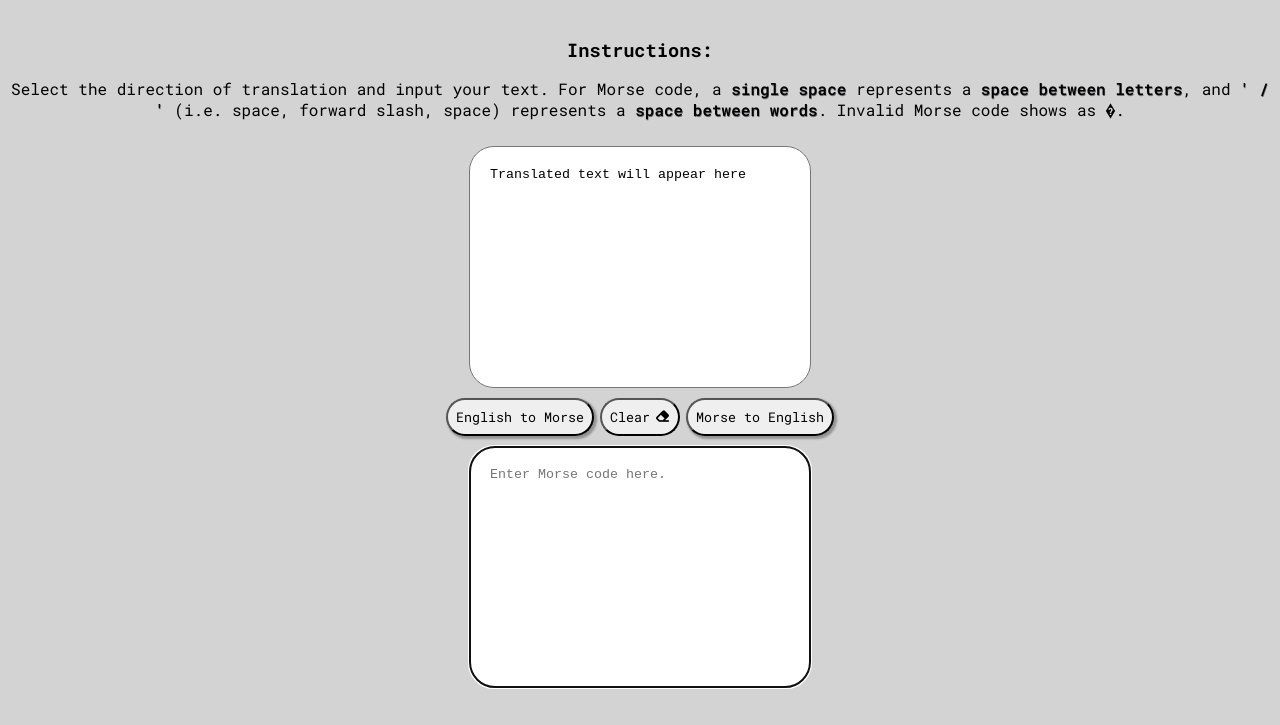
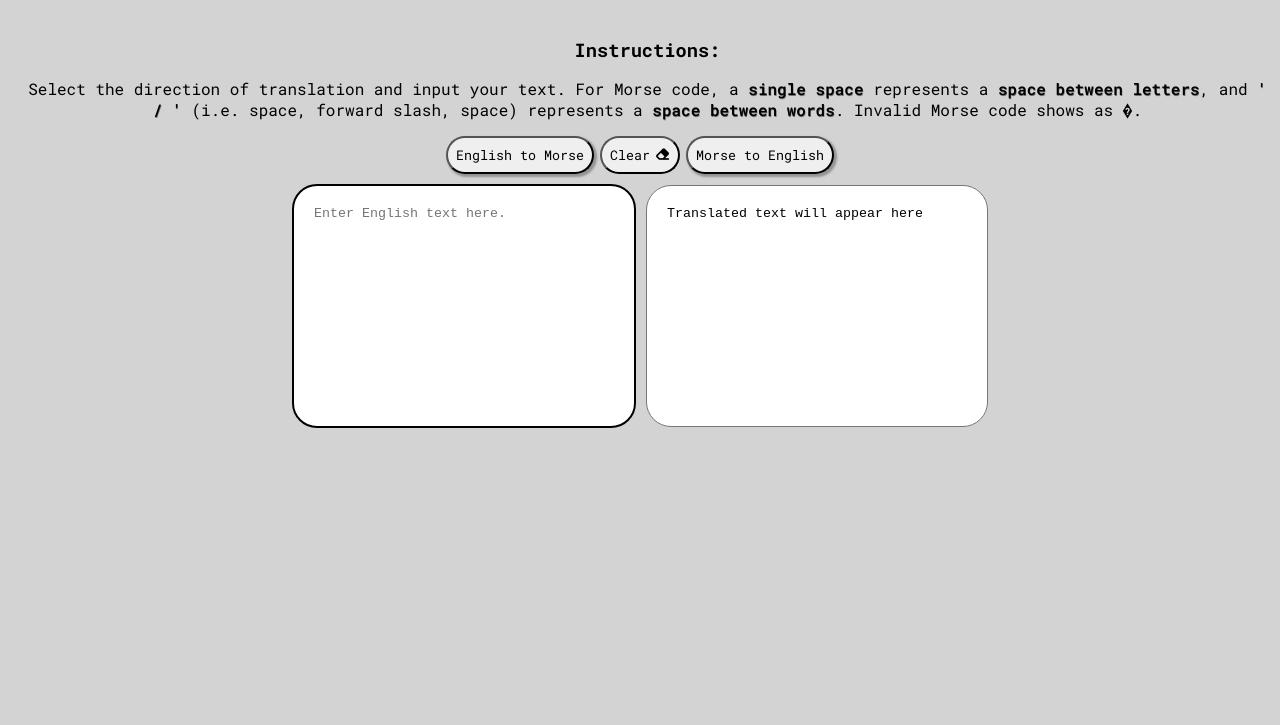
Before and after one commit to rebeccaw628/morse-code-translator, a website with bundled scripts: page index.html in a window 1280 px wide. Shown: the part 75-800 px from the top of the page. Built offline with nearby package versions, Linux system fonts and the light colour scheme.

Commit message:
cleans code and fixes styling for responsiveness

```diff
--- a/index.html
+++ b/index.html
@@ -25,23 +25,18 @@
             </p>
         </div>
         <div class="translation-container">
-            <div class="direction">
-
+            <div class="buttons">
+                <button id="btn1" class="focusBtn">English to Morse</button>
+                <div class="clearBtn-container">
+                    <button class="clearBtn">Clear<i class="fa-solid fa-eraser"></i></button>
+                </div>
+                <button id="btn2" class="focusBtn">Morse to English</button>
             </div>
             <div class='input-container'>
                 <textarea class="eng" id="eng-txt" placeholder="Enter English text here."></textarea>
-                <div class="buttons">
-                    <button id="btn1" class="focusBtn">English to Morse</button>
-                    <div class="separator">
-                        <button class="clearBtn">Clear<i class="fa-solid fa-eraser"></i></button>
-                    </div>
-                    <button id="btn2" class="focusBtn">Morse to English</button>
-
-                </div>
                 <textarea class="morse" id="morse-txt" placeholder="Enter Morse code here."></textarea>
             </div>
         </div>
-
     </div>
 </body>
 </html>
--- a/scripts/script.js
+++ b/scripts/script.js
@@ -11,17 +11,12 @@ const eng = document.querySelector('#eng-txt')
 const morse = document.querySelector('#morse-txt')
 const btn1 = document.querySelector('#btn1')
 const btn2 = document.querySelector('#btn2')
-const btnClear = document.querySelector('.clear')
+const btnClear = document.querySelector('.clearBtn')
 
 
 const translation = (inputField, outputField, translateFn, dictionary) => {
-    inputField.readOnly = false;
-    inputField.focus();
-    inputField.value = '';
-    outputField.readOnly = true;
-    outputField.value = 'Translated text will appear here';
-
     return function() {
+        //Update DOM to reflect translation direction
         inputField.readOnly = false;
         inputField.focus();
         inputField.value = '';
@@ -63,39 +58,12 @@ btnClear.addEventListener('click', () => {
     }
 });
 
-engToMorseHandler();
-
 const btnList = document.querySelectorAll('.focusBtn');
 btnList.forEach(btnEl => {
     btnEl.addEventListener('click', () => {
-        document.querySelector('.clicked')?.classList.remove('.clicked');
+        document.querySelector('.clicked')?.classList.remove('clicked');
         btnEl.classList.add('clicked');
     })
-
 })
 
-// btn1.addEventListener('click', () => {
-//     eng.readOnly = false;
-//     eng.focus();
-//     eng.value = '';
-//     morse.readOnly = true;
-//     morse.value = 'Translated text will appear here'
-// });
-
-// eng.addEventListener('input', (e) => {
-//         const translated = engToMorse(e.target.value, morseMap)
-//         morse.value = translated;
-//     });
-
-// btn2.addEventListener('click', () => {
-//     morse.readOnly = false;
-//     morse.focus();
-//     morse.value = '';
-//     eng.readOnly = true;
-//     eng.value = 'Translated text will appear here'
-// });
-
-// morse.addEventListener('input', (e) => {
-//         const translated = morseToEng(e.target.value, morseMap)
-//         eng.value = translated;
-//     });
+engToMorseHandler();
--- a/scripts/translator.js
+++ b/scripts/translator.js
@@ -5,7 +5,7 @@ from './dictionary.js'
 
 export const engToMorse = (text, dictionary) => {
     return text.toUpperCase().trim()
-        .replace(/\s{2,}/g,' ')
+        .replace(/\s{2,}/g,' ') // removes double spacing and replaces with single space
         .split('')
         .map(char => {
             if (Object.keys(dictionary).includes(char)) {
--- a/style.css
+++ b/style.css
@@ -23,12 +23,13 @@ body {
     display: flex;
     flex-direction: column;
     justify-content: space-around;
-    /* align-items: flex-end; */
-    /* background-color: #f5f5f5; */
-    /* border-radius: 25px;
-    padding: 10px; */
     text-align: center;
-    /* border: solid 2px green; */
+    @media only screen and (min-width: 768px) {
+      margin-left: 15px;
+      justify-content: center;
+      align-items: center;
+    }
+
 }
 .instructions-title{
     margin: 18px 0 0 0;
@@ -63,7 +64,7 @@ body {
     box-shadow: 2px 2px 2px 1px rgba(56, 55, 56, 0.4)
   }
   .buttons > button:hover {
-    background-color: black;
+    background-color: rgb(125, 192, 125);
     color: #f5f5f5;
   }
   button:active {
@@ -76,6 +77,10 @@ body {
     justify-content: space-between;
     align-items: center;
     gap: 10px;
+    @media only screen and (min-width: 768px) {
+      flex-direction: row;
+      justify-content: center;
+    }
   }
   textarea {
     resize: none;
@@ -83,6 +88,10 @@ body {
     height: 200px;
     border-radius: 25px;
     padding: 20px;
+  }
+  textarea:focus {
+    outline:black;
+    bordeR: solid 2px;
   }
   .input:focus {
     color: black;
@@ -105,8 +114,6 @@ body {
   .clearBtn:hover {
     background-color: rgb(224, 91, 91);
   }
-
-
 .clicked {
     background-color: rgb(125, 192, 125);
     color: white;
```
